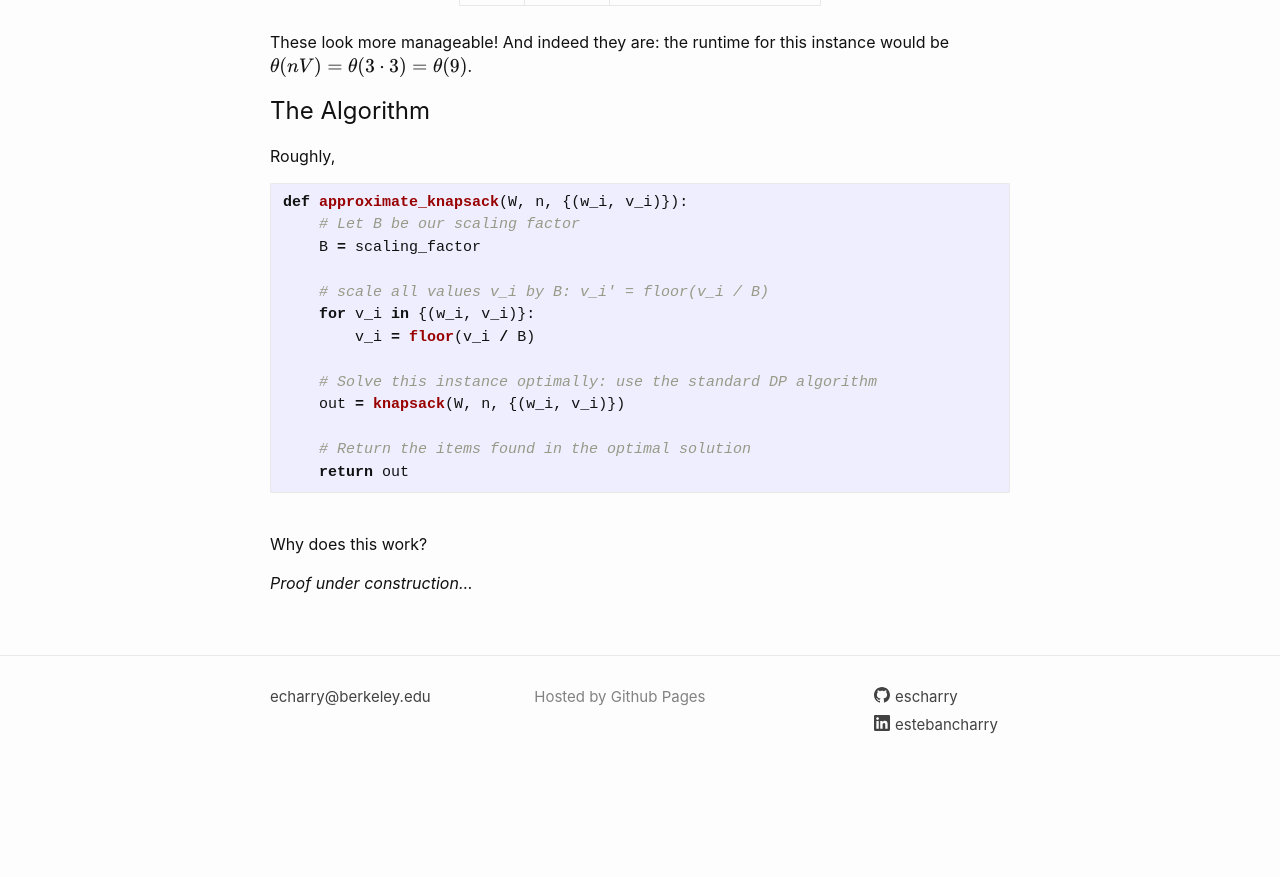
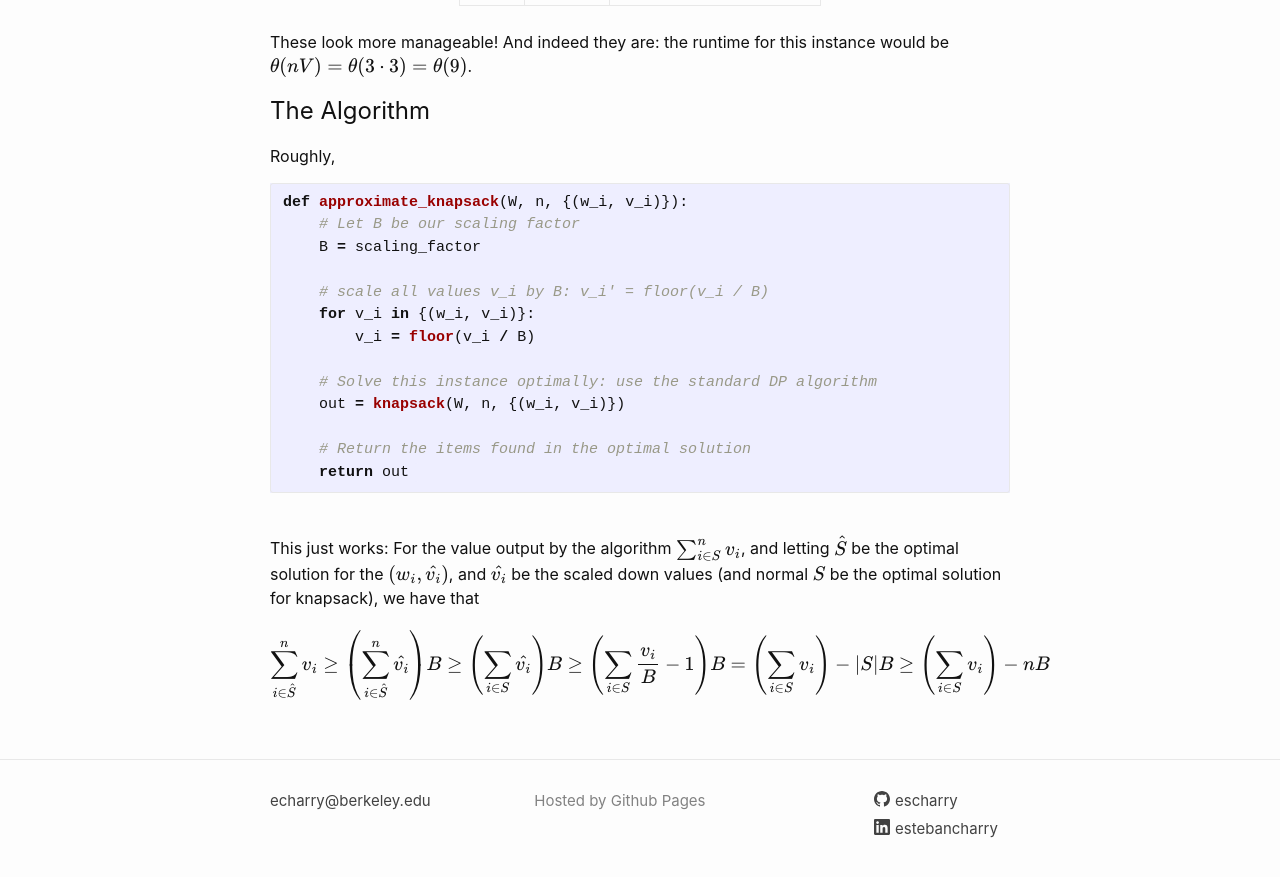
Before and after one commit to escharry/escharry.github.io, a Jekyll site: the page built from _posts/2023-05-09-knapsack.md, in a window 1280 px wide and 900 px high, scrolled down 1614 px. Shown: the top 877 px of the window. Built offline with Jekyll 4.4.1, drawn with Linux system fonts in a browser that asks for light colours; nearby versions of some CDN libraries; formulas are drawn with MathJax 3; before the commit the page ends 2410 px from its top, so only the background shows below that.

````diff
--- a/_posts/2023-05-09-knapsack.md
+++ b/_posts/2023-05-09-knapsack.md
@@ -134,6 +134,12 @@ def approximate_knapsack(W, n, {(w_i, v_i)}):
     return out
 ```
 \
-Why does this work?
+This just works:
+For the value output by the algorithm $\sum_{i\in S}^{n} v_i$, and letting $\hat{S}$ be the optimal solution for the $(w_i, \hat{v_i})$, and $\hat{v_i}$ be the scaled down values (and normal $S$ be the optimal solution for knapsack), we have that
 
-*Proof under construction...*
+$$\sum_{i\in \hat{S}}^{n} v_i \\
+\geq \left(\sum_{i \in \hat{S}}^{n} \hat{v_i}\right)B \\
+\geq \left(\sum_{i \in S}\hat{v_i}\right)B \\
+\geq \left(\sum_{i \in S}\frac{v_i}{B}-1\right)B \\
+= \left(\sum_{i \in S}v_i\right)-|S|B \\
+\geq \left(\sum_{i \in S}v_i\right) - nB$$
--- a/posts.html
+++ b/posts.html
@@ -1,11 +1,11 @@
 ---
 layout: page
-title: Posts
+title: Notes
 permalink: /posts/
 ---
 
 <html>
-
+Some of my course notes I've digitized.
 <head>
   <script src="https://ajax.googleapis.com/ajax/libs/jquery/3.6.0/jquery.min.js"></script>
   <script>
````
Also changed, not shown: _posts/2024-04-26-vertexcover.md (added, +70 -0 lines), _posts/2024-04-27-minset copy.md (added, +16 -0 lines), _posts/2024-04-27-minset.md (added, +16 -0 lines), Gemfile.lock, assets/posts/minset.png (added), assets/posts/vertexcover.png (added).
